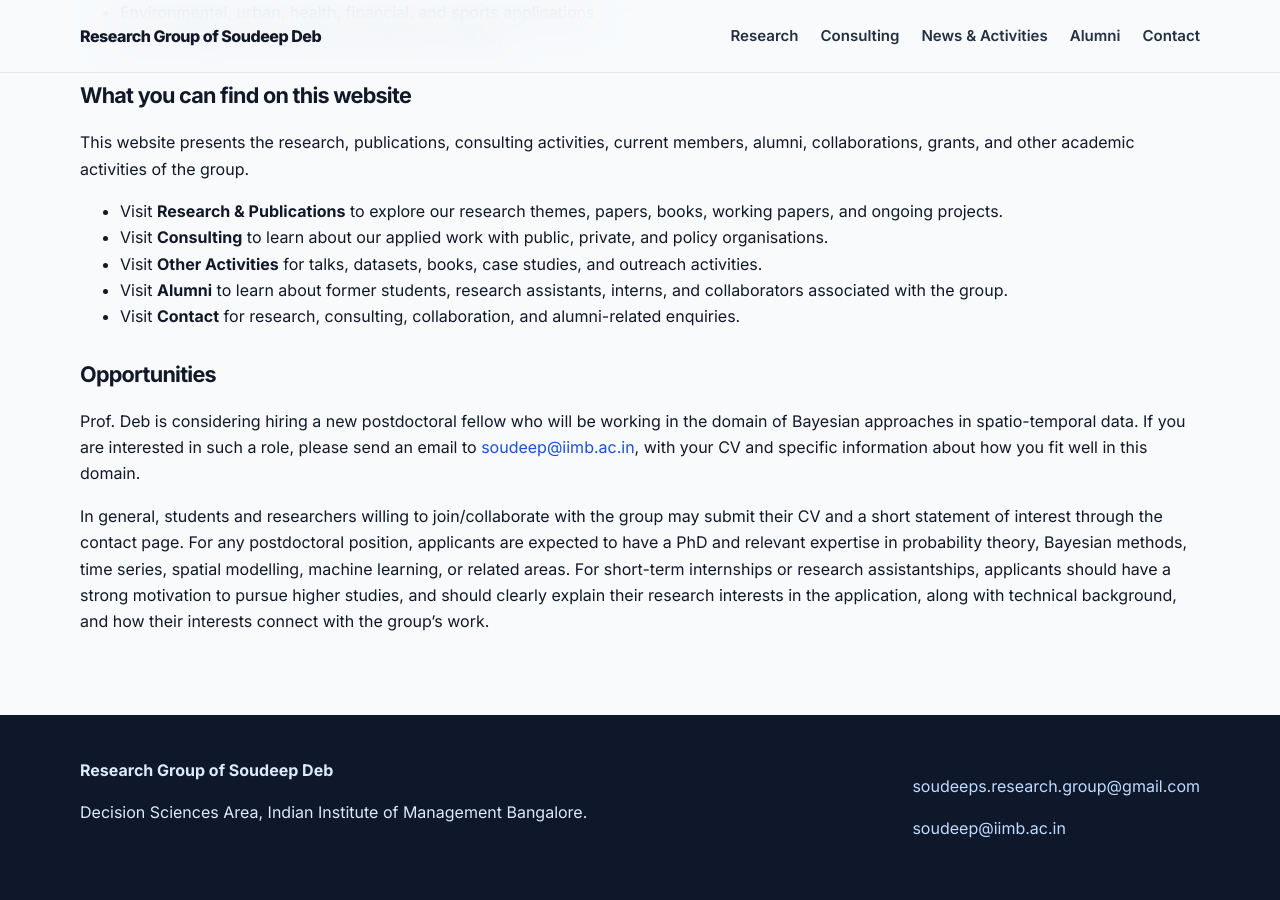
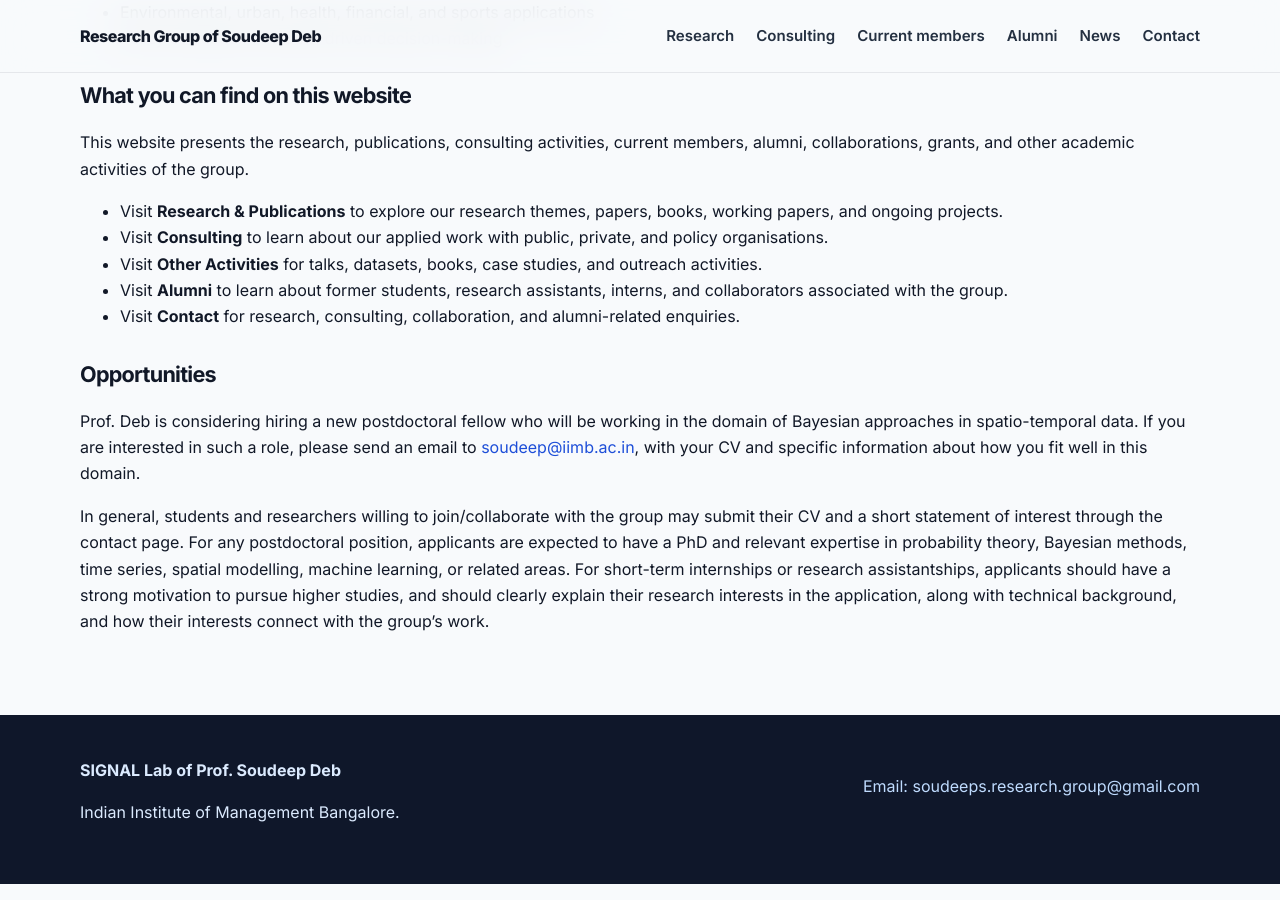
Before and after one commit to soudeepd/soudeeps-research-group, a Jekyll site: the page built from docs/index.md, in a window 1280 px wide and 900 px high, scrolled down 1009 px. Built offline with Jekyll 4.4.1, drawn with Linux system fonts in a browser that asks for light colours.

Commit message:
Update default.html

```diff
--- a/docs/_layouts/default.html
+++ b/docs/_layouts/default.html
@@ -21,8 +21,9 @@
       <nav class="site-nav">
         <a href="{{ site.baseurl }}/research/">Research</a>
         <a href="{{ site.baseurl }}/consulting/">Consulting</a>
-        <a href="{{ site.baseurl }}/activities/">News & Activities</a>
+        <a href="{{ site.baseurl }}/members/">Current members</a>
         <a href="{{ site.baseurl }}/alumni/">Alumni</a>
+        <a href="{{ site.baseurl }}/news/">News</a>
         <a href="{{ site.baseurl }}/contact/">Contact</a>
       </nav>
     </div>
@@ -35,12 +36,11 @@
   <footer class="site-footer">
     <div class="container footer-grid">
       <div>
-        <strong>Research Group of Soudeep Deb</strong>
-        <p>Decision Sciences Area, Indian Institute of Management Bangalore.</p>
+        <strong>SIGNAL Lab of Prof. Soudeep Deb</strong>
+        <p>Indian Institute of Management Bangalore.</p>
       </div>
       <div>
-        <p><a href="mailto:soudeeps.research.group@gmail.com">soudeeps.research.group@gmail.com</a></p>
-        <p><a href="mailto:soudeep@iimb.ac.in">soudeep@iimb.ac.in</a></p>
+        <p><a href="mailto:soudeeps.research.group@gmail.com">Email: soudeeps.research.group@gmail.com</a></p>
       </div>
     </div>
   </footer>
```
